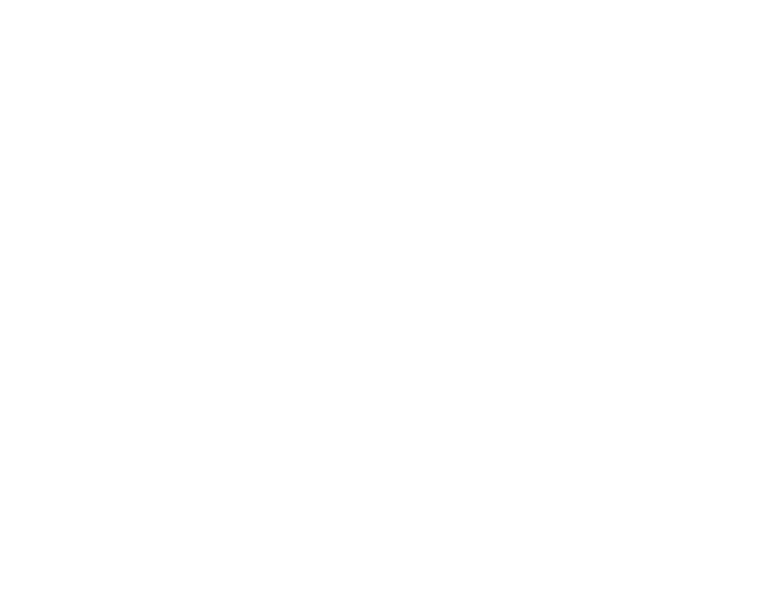
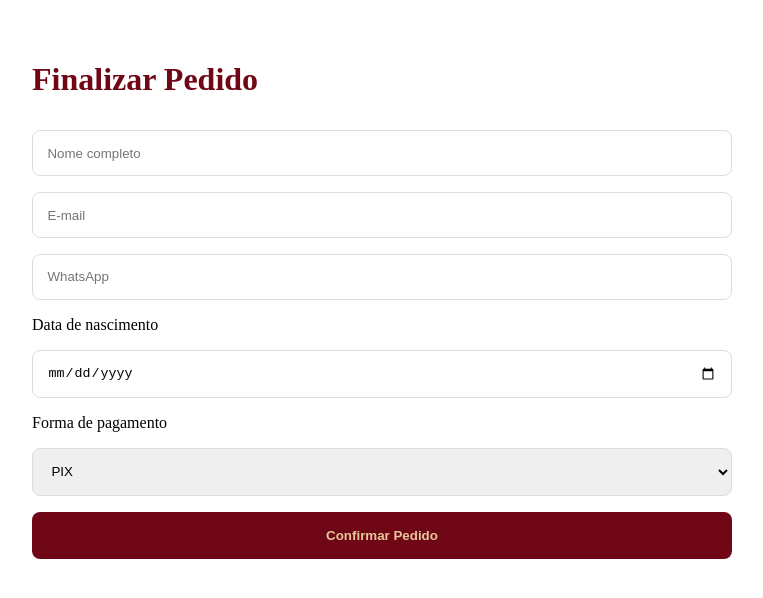
Before and after one commit to brandim04/SA-Perfumaria-e-Cosmeticos, a Vue app: page /checkout in a window 1280 px wide. Before the commit this address had no page. Shown: the top 598 px of the page, without its empty margins (258-1021 px from the left). Built offline with nearby package versions, Linux system fonts and the light colour scheme.

Commit message:
feat: fluxo completo de pedidos integrado ao Supabase

```diff
--- a/src/components/Header.vue
+++ b/src/components/Header.vue
@@ -1,5 +1,21 @@
 <script setup>
+import { computed } from 'vue'
+import { useCartStore } from '../stores/cart'
+import { useRouter } from 'vue-router'
+
 const emit = defineEmits(['buscar'])
+
+const cart = useCartStore()
+
+const router = useRouter()
+
+const quantidadeItens = computed(() => {
+  return cart.itens.length
+})
+
+function abrirCarrinho() {
+  router.push('/carrinho')
+}
 </script>
 
 <template>
@@ -13,8 +29,11 @@
       @input="emit('buscar', $event.target.value)"
     />
 
-    <button class="cart">
-      Carrinho
+    <button
+  class="cart"
+  @click="abrirCarrinho"
+>
+  Carrinho ({{ quantidadeItens }})
     </button>
   </header>
 </template>
@@ -49,5 +68,7 @@
   padding: 0.7rem 1rem;
 
   cursor: pointer;
+
+  font-weight: bold;
 }
 </style>
--- a/src/components/Sidebar.vue
+++ b/src/components/Sidebar.vue
@@ -19,6 +19,7 @@
 
 <template>
   <aside class="sidebar">
+    <div class="bloco">
       <h3>Marcas</h3>
 
       <ul>
@@ -34,10 +35,16 @@
           {{ marca.nome }}
         </li>
       </ul>
+    </div>
 
+    <div class="bloco">
       <h3>Categorias</h3>
 
       <ul>
+        <li @click="emit('filtrarCategoria', null)">
+          Todas as categorias
+        </li>
+
         <li
           v-for="categoria in categorias"
           :key="categoria.id"
@@ -46,25 +53,62 @@
           {{ categoria.nome }}
         </li>
       </ul>
+    </div>
   </aside>
 </template>
 
 <style scoped>
 .sidebar {
-  width: 250px;
-  padding: 1rem;
-  background: #f8f6f4;
-  border-right: 1px solid #ddd;
+  width: 280px;
+
+  padding: 1.5rem;
+
+  background: white;
+
+  border-right: 1px solid #eee;
+
   min-height: calc(100vh - 80px);
+}
+
+.bloco {
+  margin-bottom: 2rem;
+}
+
+h3 {
+  color: #6f0716;
+
+  font-size: 1.1rem;
+
+  margin-bottom: 1rem;
+
+  border-bottom: 2px solid #e5c89a;
+
+  padding-bottom: 0.5rem;
 }
 
 ul {
   list-style: none;
   padding: 0;
+  margin: 0;
 }
 
 li {
-  padding: 0.5rem 0;
+  padding: 0.8rem;
+
+  margin-bottom: 0.4rem;
+
+  border-radius: 8px;
+
   cursor: pointer;
+
+  transition: all 0.2s ease;
+}
+
+li:hover {
+  background: #f7f1e8;
+
+  color: #6f0716;
+
+  padding-left: 1rem;
 }
 </style>
--- a/src/router/index.js
+++ b/src/router/index.js
@@ -1,14 +1,30 @@
 import { createRouter, createWebHistory } from 'vue-router'
+
 import HomeView from '../views/HomeView.vue'
+import CartView from '../views/CartView.vue'
+import CheckoutView from '../views/CheckoutView.vue'
 
 const router = createRouter({
   history: createWebHistory(import.meta.env.BASE_URL),
+
   routes: [
     {
       path: '/',
       name: 'home',
       component: HomeView,
     },
+
+    {
+      path: '/carrinho',
+      name: 'carrinho',
+      component: CartView,
+    },
+
+    {
+  path: '/checkout',
+  name: 'checkout',
+  component: CheckoutView,
+},
   ],
 })
 
--- /dev/null
+++ b/src/stores/cart.js
@@ -0,0 +1,36 @@
+import { defineStore } from 'pinia'
+
+export const useCartStore = defineStore('cart', {
+  state: () => ({
+    itens: JSON.parse(
+      localStorage.getItem('carrinho')
+    ) || []
+  }),
+
+  actions: {
+    salvarCarrinho() {
+      localStorage.setItem(
+        'carrinho',
+        JSON.stringify(this.itens)
+      )
+    },
+
+    adicionarProduto(produto) {
+      this.itens.push(produto)
+
+      this.salvarCarrinho()
+    },
+
+    removerProduto(index) {
+      this.itens.splice(index, 1)
+
+      this.salvarCarrinho()
+    },
+
+    limparCarrinho() {
+      this.itens = []
+
+      localStorage.removeItem('carrinho')
+    }
+  }
+})
--- /dev/null
+++ b/src/views/CartView.vue
@@ -0,0 +1,143 @@
+<script setup>
+import { computed } from 'vue'
+import { useCartStore } from '../stores/cart'
+
+const cart = useCartStore()
+
+const total = computed(() => {
+  return cart.itens.reduce(
+    (soma, produto) =>
+      soma + Number(produto.preco),
+    0
+  )
+})
+</script>
+
+<template>
+  <div class="container">
+    <h1>Meu Carrinho</h1>
+
+    <div v-if="cart.itens.length === 0">
+      <p>Seu carrinho está vazio.</p>
+    </div>
+
+    <div v-else>
+  <div
+    v-for="(produto, index) in cart.itens"
+    :key="index"
+    class="item"
+  >
+    <div>
+      <h3>{{ produto.nome }}</h3>
+
+      <p>
+        R$ {{ Number(produto.preco).toFixed(2) }}
+      </p>
+    </div>
+
+    <button
+      class="remover"
+      @click="cart.removerProduto(index)"
+    >
+      Remover
+    </button>
+  </div>
+
+  <div class="resumo">
+    <h2>
+      Total:
+      R$ {{ total.toFixed(2) }}
+    </h2>
+
+    <router-link
+  to="/checkout"
+  class="finalizar"
+>
+  Finalizar Pedido
+    </router-link>
+
+    <button
+      class="limpar"
+      @click="cart.limparCarrinho()"
+    >
+      Limpar Carrinho
+    </button>
+  </div>
+</div>
+  </div>
+</template>
+
+<style scoped>
+.container {
+  max-width: 1000px;
+  margin: 0 auto;
+  padding: 2rem;
+}
+
+h1 {
+  color: #6f0716;
+  margin-bottom: 2rem;
+}
+
+.item {
+  background: white;
+
+  border-radius: 12px;
+
+  padding: 1rem;
+
+  margin-bottom: 1rem;
+
+  box-shadow: 0 2px 10px rgba(0,0,0,0.08);
+}
+
+.remover {
+  background: #c62828;
+  color: white;
+
+  border: none;
+  border-radius: 8px;
+
+  padding: 0.7rem 1rem;
+
+  cursor: pointer;
+}
+
+.resumo {
+  margin-top: 2rem;
+
+  padding-top: 1rem;
+
+  border-top: 2px solid #eee;
+}
+
+.limpar {
+  margin-top: 1rem;
+
+  background: #6f0716;
+  color: #e5c89a;
+
+  border: none;
+  border-radius: 8px;
+
+  padding: 0.9rem 1.2rem;
+
+  cursor: pointer;
+}
+
+.finalizar {
+  display: inline-block;
+
+  margin-top: 1rem;
+  margin-right: 1rem;
+
+  text-decoration: none;
+
+  background: #2e7d32;
+  color: white;
+
+  padding: 0.9rem 1.2rem;
+
+  border-radius: 8px;
+}
+</style>
--- /dev/null
+++ b/src/views/CheckoutView.vue
@@ -0,0 +1,249 @@
+<script setup>
+import { ref, onMounted, computed } from 'vue'
+
+import { useCartStore } from '../stores/cart'
+import { supabase } from '../lib/supabase'
+
+const cart = useCartStore()
+
+const nome = ref('')
+const email = ref('')
+const telefone = ref('')
+const aniversario = ref('')
+const formaPagamento = ref('PIX')
+
+const clienteExistente = ref(false)
+const clienteId = ref(null)
+
+const totalPedido = computed(() => {
+  return cart.itens.reduce(
+    (total, item) => total + Number(item.preco),
+    0
+  )
+})
+
+onMounted(() => {
+  const clienteSalvo =
+    localStorage.getItem('cliente')
+
+  if (clienteSalvo) {
+    const dados = JSON.parse(clienteSalvo)
+
+    clienteId.value = dados.id
+    nome.value = dados.nome
+    email.value = dados.email
+    telefone.value = dados.telefone
+    aniversario.value = dados.aniversario
+
+    clienteExistente.value = true
+  }
+})
+
+async function confirmarPedido() {
+  try {
+
+    if (cart.itens.length === 0) {
+      alert('Carrinho vazio')
+      return
+    }
+
+    if (!clienteExistente.value) {
+
+      const {
+        data: clienteData,
+        error: clienteError
+      } = await supabase
+        .from('clientes')
+        .insert({
+          nome: nome.value,
+          email: email.value,
+          telefone: telefone.value,
+          aniversario: aniversario.value,
+        })
+        .select()
+        .single()
+
+      if (clienteError) {
+        console.error(clienteError)
+        alert('Erro ao cadastrar cliente')
+        return
+      }
+
+      clienteId.value = clienteData.id
+
+      localStorage.setItem(
+        'cliente',
+        JSON.stringify({
+          id: clienteData.id,
+          nome: nome.value,
+          email: email.value,
+          telefone: telefone.value,
+          aniversario: aniversario.value,
+        })
+      )
+    }
+
+    const {
+      data: pedidoData,
+      error: pedidoError
+    } = await supabase
+      .from('pedidos')
+      .insert({
+        cliente_id: clienteId.value,
+        valor_total: totalPedido.value,
+        forma_pagamento: formaPagamento.value,
+        status: 'Pendente'
+      })
+      .select()
+      .single()
+
+    if (pedidoError) {
+      console.error(pedidoError)
+      alert('Erro ao criar pedido')
+      return
+    }
+
+    const itensPedido =
+      cart.itens.map(produto => ({
+        pedido_id: pedidoData.id,
+        produto_id: produto.id,
+        quantidade: 1,
+        preco_unitario: produto.preco
+      }))
+
+    const {
+      error: itensError
+    } = await supabase
+      .from('itens_pedido')
+      .insert(itensPedido)
+
+    if (itensError) {
+      console.error(itensError)
+      alert('Erro ao salvar itens do pedido')
+      return
+    }
+
+    alert('Pedido realizado com sucesso!')
+
+    cart.limparCarrinho()
+
+  } catch (error) {
+    console.error(error)
+    alert('Erro ao finalizar pedido')
+  }
+}
+</script>
+
+<template>
+  <div class="container">
+    <h1>Finalizar Pedido</h1>
+
+    <form class="formulario">
+      <div v-if="clienteExistente" class="cliente-info">
+        <p>
+          Bem-vindo novamente,
+          <strong>{{ nome }}</strong>
+        </p>
+
+        <p>
+          WhatsApp: {{ telefone }}
+        </p>
+      </div>
+
+      <input
+        v-if="!clienteExistente"
+        v-model="nome"
+        type="text"
+        placeholder="Nome completo"
+      />
+
+      <input
+        v-if="!clienteExistente"
+        v-model="email"
+        type="email"
+        placeholder="E-mail"
+      />
+
+      <input
+        v-if="!clienteExistente"
+        v-model="telefone"
+        type="text"
+        placeholder="WhatsApp"
+      />
+
+      <label v-if="!clienteExistente">
+        Data de nascimento
+      </label>
+
+      <input
+        v-if="!clienteExistente"
+        v-model="aniversario"
+        type="date"
+      />
+
+      <label>
+        Forma de pagamento
+      </label>
+
+      <select v-model="formaPagamento">
+        <option>PIX</option>
+        <option>Dinheiro</option>
+        <option>Cartão de Débito</option>
+        <option>Cartão de Crédito</option>
+      </select>
+
+      <button
+        type="button"
+        @click="confirmarPedido"
+      >
+        Confirmar Pedido
+      </button>
+    </form>
+  </div>
+</template>
+
+<style scoped>
+.container {
+  max-width: 700px;
+  margin: 0 auto;
+  padding: 2rem;
+}
+
+h1 {
+  color: #6f0716;
+  margin-bottom: 2rem;
+}
+
+.formulario {
+  display: flex;
+  flex-direction: column;
+  gap: 1rem;
+}
+
+.cliente-info {
+  background: #f8f6f4;
+  padding: 1rem;
+  border-radius: 8px;
+}
+
+input,
+select {
+  padding: 0.9rem;
+  border: 1px solid #ddd;
+  border-radius: 8px;
+}
+
+button {
+  background: #6f0716;
+  color: #e5c89a;
+
+  border: none;
+  border-radius: 8px;
+
+  padding: 1rem;
+
+  cursor: pointer;
+
+  font-weight: bold;
+}
+</style>
--- a/src/views/HomeView.vue
+++ b/src/views/HomeView.vue
@@ -28,8 +28,13 @@
 
   const { data: produtosData, error: produtosError } =
     await supabase
-      .from('produtos')
-      .select('*')
+  .from('produtos')
+  .select(`
+    *,
+    marcas (
+      nome
+    )
+  `)
 
   if (marcasError) {
     console.error('Erro ao carregar marcas:', marcasError)
```
Also changed, not shown: src/components/ProductCard.vue (+81 -12 lines). Lines whose indentation alone changed are shown as unchanged.
